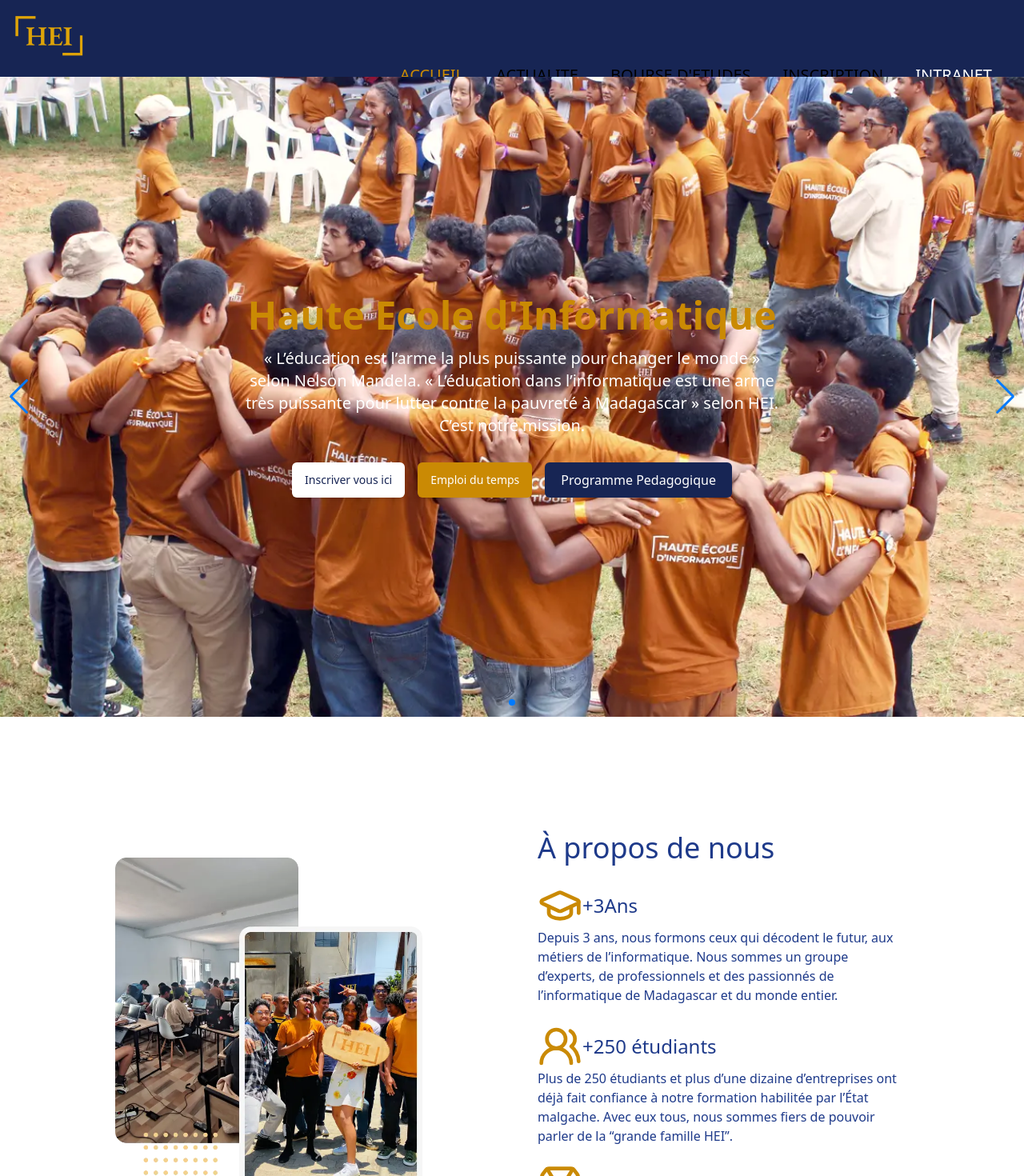
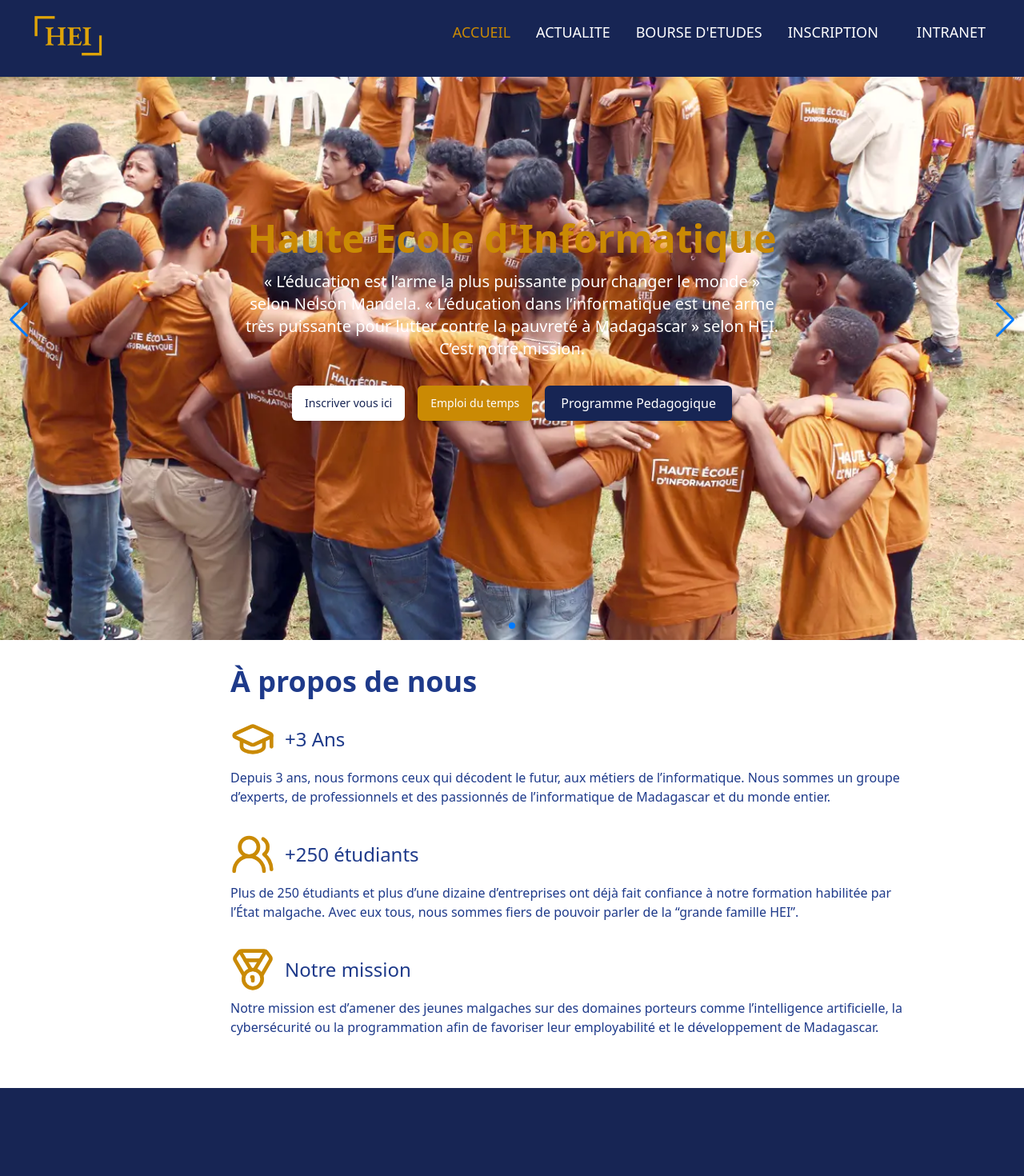
Before and after one commit to vals43/FirstStepReact, a React (Vite) app: page / in a window 1280 px wide. Shown: the top 1470 px of the page at 80% size. Built offline with nearby package versions, Linux system fonts and the light colour scheme.

Commit message:
refactor : some components needed to be refactored

```diff
--- a/src/components/About.jsx
+++ b/src/components/About.jsx
@@ -1,51 +1,56 @@
 import { GraduationCap, Medal, Users2 } from "lucide-react";
 import React from "react";
-import image from '../assets/img/A-propos-left-1.png'
+import image from '../assets/img/A-propos-left-1.png';
 
 function About() {
+    const sections = [
+        {
+            icon: <GraduationCap className="text-yellow-600 size-10 md:size-14" />,
+            title: "+3 Ans",
+            description:
+                "Depuis 3 ans, nous formons ceux qui décodent le futur, aux métiers de l’informatique. Nous sommes un groupe d’experts, de professionnels et des passionnés de l’informatique de Madagascar et du monde entier.",
+        },
+        {
+            icon: <Users2 className="text-yellow-600 size-10 md:size-14" />,
+            title: "+250 étudiants",
+            description:
+                "Plus de 250 étudiants et plus d’une dizaine d’entreprises ont déjà fait confiance à notre formation habilitée par l’État malgache. Avec eux tous, nous sommes fiers de pouvoir parler de la “grande famille HEI”.",
+        },
+        {
+            icon: <Medal className="text-yellow-600 size-10 md:size-14" />,
+            title: "Notre mission",
+            description:
+                "Notre mission est d’amener des jeunes malgaches sur des domaines porteurs comme l’intelligence artificielle, la cybersécurité ou la programmation afin de favoriser leur employabilité et le développement de Madagascar.",
+        },
+    ];
+
     return (
-    <div className="flex gap-36 p-36 bg-white text-blue-900">
-      <div className="">
-        <div className="relative w-96 h-64 mx-auto my-8">
+        <div className="flex flex-col md:flex-row gap-8 md:gap-16 lg:gap-36 py-8 px-4 sm:px-8 md:px-16 lg:px-36 bg-white text-blue-900">
+            <div className="flex justify-center">
+                <div className="relative w-full max-w-[300px] sm:max-w-[360px] h-48 sm:h-64 my-6 md:my-8">
                     <img
                         src={image}
                         alt="Image A"
-            className="absolute top-0 left-0 h-auto rounded-lg z-10"
+                        className="absolute top-0 left-0 w-full h-full object-cover rounded-lg z-10"
                     />
                 </div>
             </div>
-      <div>
-        <h1 className="text-4xl">À propos de nous</h1>
-        <p className="flex items-center text-2xl mt-6">
-          <GraduationCap className="text-yellow-600 size-14" /> +3Ans
+            <div className="flex-1">
+                <h1 className="text-2xl sm:text-3xl md:text-4xl font-bold mb-4 md:mb-6">
+                    À propos de nous
+                </h1>
+                {sections.map((section, index) => (
+                    <div key={index} className="mb-6 md:mb-8">
+                        <p className="flex items-center text-lg sm:text-xl md:text-2xl mb-2">
+                            {section.icon}
+                            <span className="ml-3">{section.title}</span>
                         </p>
-        <p>
-          Depuis 3 ans, nous formons ceux qui décodent le futur, aux métiers de
-          l’informatique. Nous sommes un groupe d’experts, de professionnels et
-          des passionnés de l’informatique de Madagascar et du monde entier.
-        </p>
-        <p className="flex items-center text-2xl mt-6">
-          {" "}
-          <Users2 className="text-yellow-600 size-14" /> +250 étudiants
-        </p>
-        <p>
-          Plus de 250 étudiants et plus d’une dizaine d’entreprises ont déjà
-          fait confiance à notre formation habilitée par l’État malgache. Avec
-          eux tous, nous sommes fiers de pouvoir parler de la “grande famille
-          HEI”.
-        </p>
-        <p className="flex items-center text-2xl mt-6">
-          {" "}
-          <Medal className="text-yellow-600 size-14" /> Notre missions
-        </p>
-        <p>
-          Notre mission est d’amener des jeunes malgaches sur des domaines
-          porteurs comme l’intelligence artificielle, la cybersécurité ou la
-          programmation afin de favoriser leur employabilité et le
-          développement de Madagascar.
-        </p>
+                        <p className="text-sm sm:text-base">{section.description}</p>
+                    </div>
+                ))}
             </div>
         </div>
     );
 }
+
 export default About;
--- a/src/components/Domaine.jsx
+++ b/src/components/Domaine.jsx
@@ -1,32 +1,52 @@
 import Card from "./card.jsx";
 import logoHei from '../assets/img/Logo HEI.png';
+
 function Domaine() {
-    return(
-        <div className="bg-slate-100  shadow-md p-16 pl-32">
+    const domains = [
+        {
+            imageSrc: logoHei,
+            imageAlt: "Cloud et cybersécurité",
+            title: "Cloud et cybersécurité",
+            description:
+                "Maîtrisez les engrenages des outils en ligne interconnectés sur les nuages (comme sur AWS). Ou encore, devenez maître de la sécurisation des données en ligne ou des programmes et applications contre les cybermenaces. Chez HEI, vous allez vous former dans le domaine du cloud et de la cybersécurité.",
+        },
+        {
+            imageSrc: logoHei,
+            imageAlt: "Intelligence artificielle",
+            title: "Intelligence artificielle",
+            description:
+                "Le monde de la reconnaissance faciale ou la détection d’obstacles par les voitures semi-autonomes vous fascinent ? Ce n’est pas sorcier, cela s’apprend. Apprenez les bases de l’intelligence artificielle lors de vos cours chez HEI.",
+        },
+        {
+            imageSrc: logoHei,
+            imageAlt: "Ingénierie logicielle",
+            title: "Ingénierie logicielle",
+            description:
+                "Apprenez les principes de la conception ou le développement de programmes et d’applications web et mobile et explorez le monde fascinant des “codes”. A la fin de votre formation, vous serez aptes à proposer des solutions pratiques, créatives et innovantes à des particuliers ou des entreprises pour leurs besoins numériques.",
+        },
+    ];
 
-        <h1 className="text-blue-950 text-5xl mb-3">Domaines :</h1>
-        <h3 className="text-blue-950 text-xl m-5">Au cours de vos trois ans de formation, naviguez entre les domaines les plus porteurs du numérique du présent et de l’avenir :</h3>
-        <div className="flex gap-8">
-        <Card
-            imageSrc={logoHei}
-            imageAlt=""
-            title="Cloud et cybersécurité"
-            description="Maîtrisez les engrenages des outils en ligne interconnectés sur les nuages (comme sur AWS). Ou encore, devenez maître de la sécurisation des données en ligne ou des programmes et applications contre les cybermenaces. Chez HEI, vous allez vous former dans le domaine du cloud et de la cybersécurité."
-            />
-            <Card
-            imageSrc={logoHei}
-            imageAlt=""
-            title="Intelligence artificielle"
-            description="Le monde de la reconnaissance faciale ou la détection d’obstacles par les voitures semi-autonomes vous fascinent ? Ce n’est pas sorcier, cela s’apprend. Apprenez les bases de l’intelligence artificielle lors de vos cours chez HEI."
-            />
-            <Card
-            imageSrc={logoHei}
-            imageAlt="Ingénierie logicielle"
-            title="Ingénierie logicielle "
-            description="Apprenez les principes de la conception ou le développement de programmes et d’applications web et mobile et explorez le monde fascinant des “codes”. A la fin de votre formation, vous serez aptes à proposer des solutions pratiques, créatives et innovantes à des particuliers ou des entreprises pour leurs besoins numériques."
-            />
+    return (
+        <div className="bg-slate-100 shadow-md py-8 px-4 sm:px-8 md:px-16 lg:px-32">
+            <h1 className="text-blue-950 text-3xl sm:text-4xl md:text-5xl mb-3 font-bold">
+                Domaines :
+            </h1>
+            <h3 className="text-blue-950 text-base sm:text-lg md:text-xl m-4 md:m-5">
+                Au cours de vos trois ans de formation, naviguez entre les domaines les plus porteurs du numérique du présent et de l’avenir :
+            </h3>
+            <div className="flex items-center md:flex-row gap-4 md:gap-8">
+                {domains.map((domain, index) => (
+                    <Card
+                        key={index}
+                        imageSrc={domain.imageSrc}
+                        imageAlt={domain.imageAlt}
+                        title={domain.title}
+                        description={domain.description}
+                    />
+                ))}
+            </div>
         </div>
-        </div>
-    )
+    );
 }
-export default Domaine
+
+export default Domaine;
--- a/src/components/navbar.jsx
+++ b/src/components/navbar.jsx
@@ -1,23 +1,63 @@
-import React from "react"
+import React, { useState } from "react";
+import { Menu, X } from "lucide-react";
 import logoHei from '../assets/img/Logo HEI.png';
 
 function Navbar() {
+    const [isOpen, setIsOpen] = useState(false);
+
+    const navLinks = [
+        { name: "ACCUEIL", isActive: true },
+        { name: "ACTUALITE", isActive: false },
+        { name: "BOURSE D'ETUDES", isActive: false },
+        { name: "INSCRIPTION", isActive: false },
+        { name: "INTRANET",  isButton: true },
+    ];
+
     return (
-        <div className="navbar h-24 z-50 bg-blue-950">
-          <div className="flex-1 px-2 lg:flex-none">
-            <img src={logoHei} alt="" className="h-20" />
-          </div>
-          <div className="gap-10 text-xl align-super flex justify-end mr-8 flex-1 px-2">
+        <nav className="h-20 md:h-24 z-50 bg-blue-950 fixed w-full top-0">
+            <div className="container mx-auto flex items-center justify-between px-4 sm:px-6 lg:px-8">
+                <div className="flex-shrink-0">
+                    <img src={logoHei} alt="HEI Logo" className="h-16 md:h-20 w-auto" />
+                </div>
+                <div className="md:hidden">
+                    <button
+                        onClick={() => setIsOpen(!isOpen)}
+                        className="text-white"
+                        aria-label="Toggle menu"
+                    >
+                        {isOpen ? <X size={24} /> : <Menu size={24} />}
+                    </button>
+                </div>
 
-          <a className="text-yellow-600 text-xl" href="/about"> ACCUEIL</a>
-          <a className="hover:text-yellow-600" href="/about">ACTUALITE</a>
-          <a className="hover:text-yellow-600" href="/about">BOURSE D'ETUDES</a>
-          <a className="hover:text-yellow-600" href="/about">INSCRIPTION</a>
-            <div className="flex items-stretch">
-              <a className="btn btn-warning rounded-btn text-white text-xl">INTRANET</a>
+                <div
+                    className={`${
+                        isOpen ? "flex" : "hidden"
+                    } md:flex flex-col md:flex-row md:items-center gap-4 md:gap-8 text-base md:text-lg absolute md:static top-20 left-0 w-full md:w-auto bg-blue-950 md:bg-transparent p-4 md:p-0`}
+                >
+                    {navLinks.map((link) =>
+                        link.isButton ? (
+                            <a
+                                key={link.name}
+                                className="btn btn-warning rounded-md text-white px-4 py-2 cursor-pointer"
+                            >
+                                {link.name}
+                            </a>
+                        ) : (
+                            <a
+                                key={link.name}
+                                className={`${
+                                    link.isActive ? "text-yellow-600" : "text-white hover:text-yellow-600 cursor-pointer"
+                                } transition-colors`}
+                                href={link.href}
+                            >
+                                {link.name}
+                            </a>
+                        )
+                    )}
+                </div>
             </div>
-          </div>
-        </div>
-    )
+        </nav>
+    );
 }
-export default Navbar
+
+export default Navbar;
```
Also changed, not shown: src/components/Débouché.jsx (+24 -18 lines), src/components/Programme.jsx (+25 -9 lines). Lines whose indentation alone changed are shown as unchanged.
